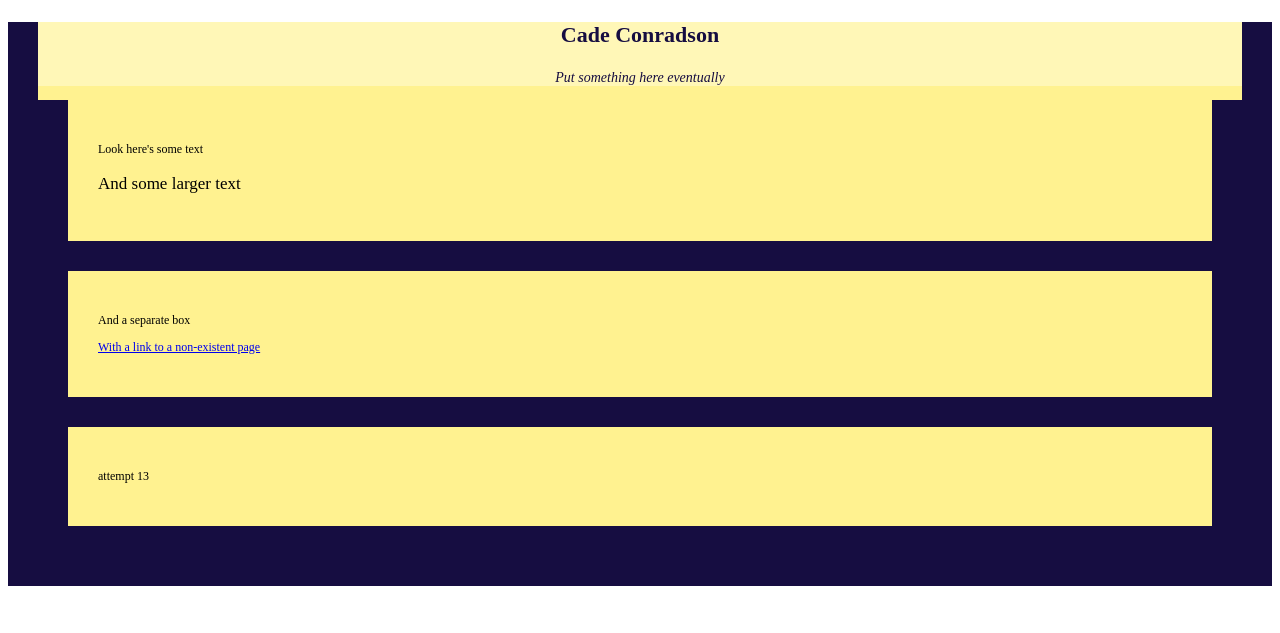
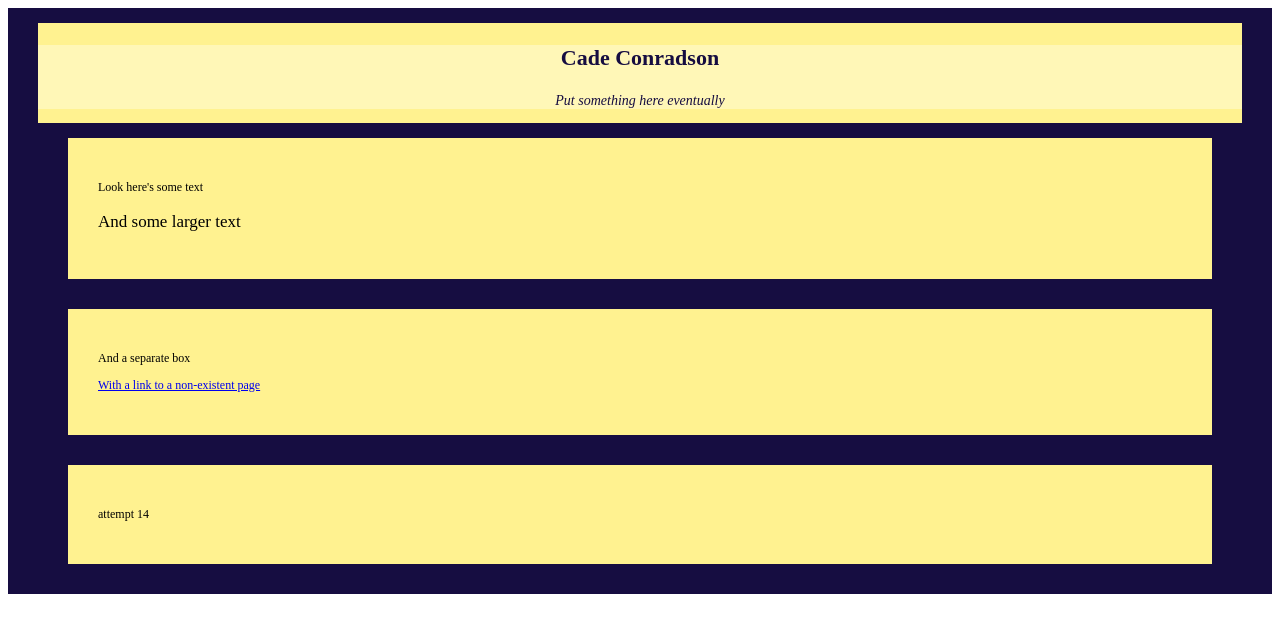
Before and after one commit to cconradson/cconradson.github.io, a Jekyll site: the page built from index.html, in a window 1280 px wide. Shown: the top 633 px of the page. Built offline with Jekyll 4.4.1, drawn with Linux system fonts in a browser that asks for light colours.

Commit message:
style attempt 14

```diff
--- a/assets/css/main.css
+++ b/assets/css/main.css
@@ -7,6 +7,7 @@ header {
 div[class='container'] {
 	padding: 0px;
 	border: 15 px solid #160d41;
+	margin: 20 px;
 }
 
 div {
@@ -14,7 +15,7 @@ div {
 	padding: 30px;
 	border-color: #160d41;
 	border-style: solid;
-	border-width: 0px 30px 30px 30px;
+	border-width: 15px 30px;
 }
 
 h3[class='site.title'] {
--- a/index.html
+++ b/index.html
@@ -15,5 +15,5 @@ layout: default
 </div>
 
 <div>
-	<p>attempt 13</p>
+	<p>attempt 14</p>
 </div>
```
